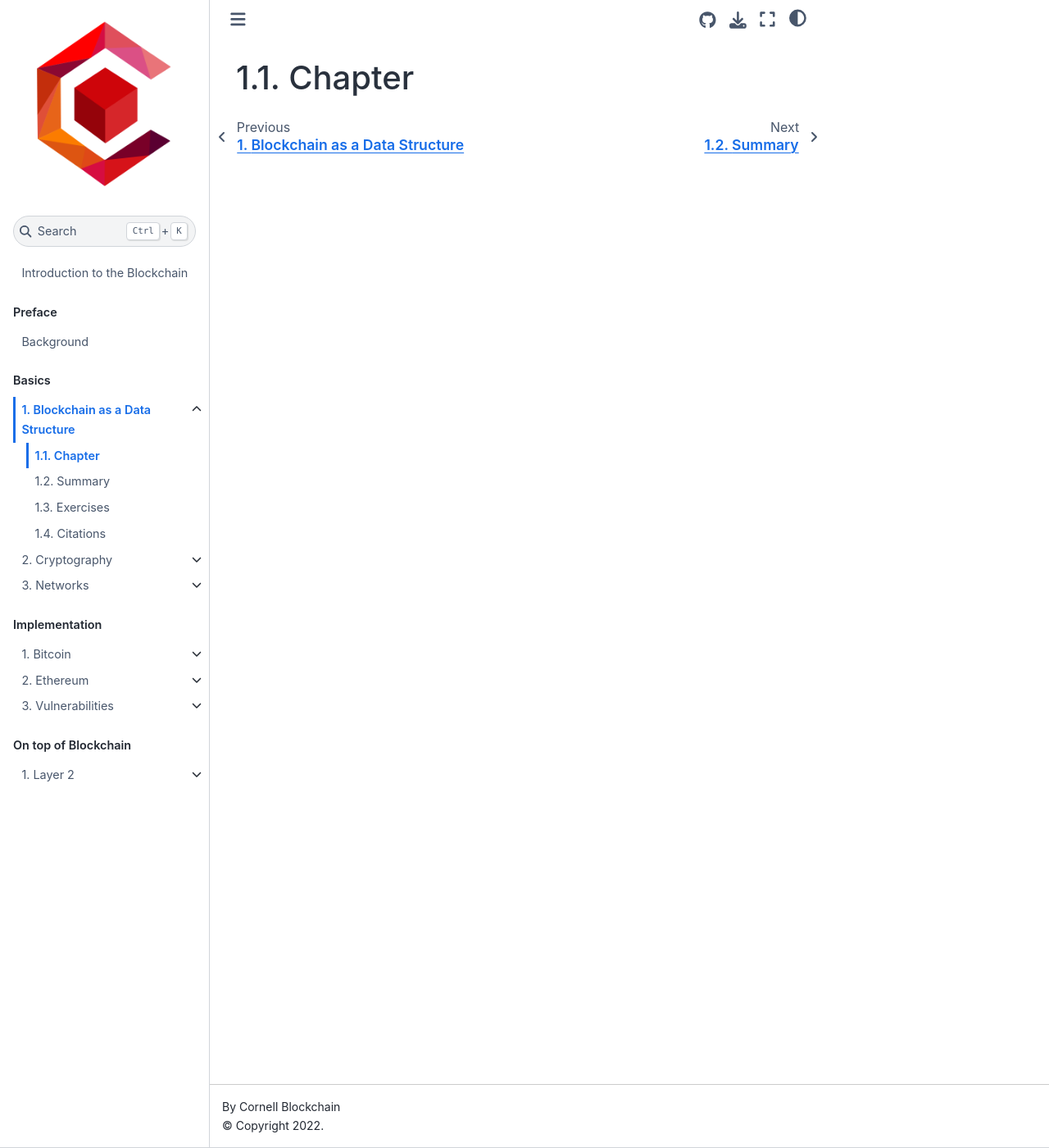
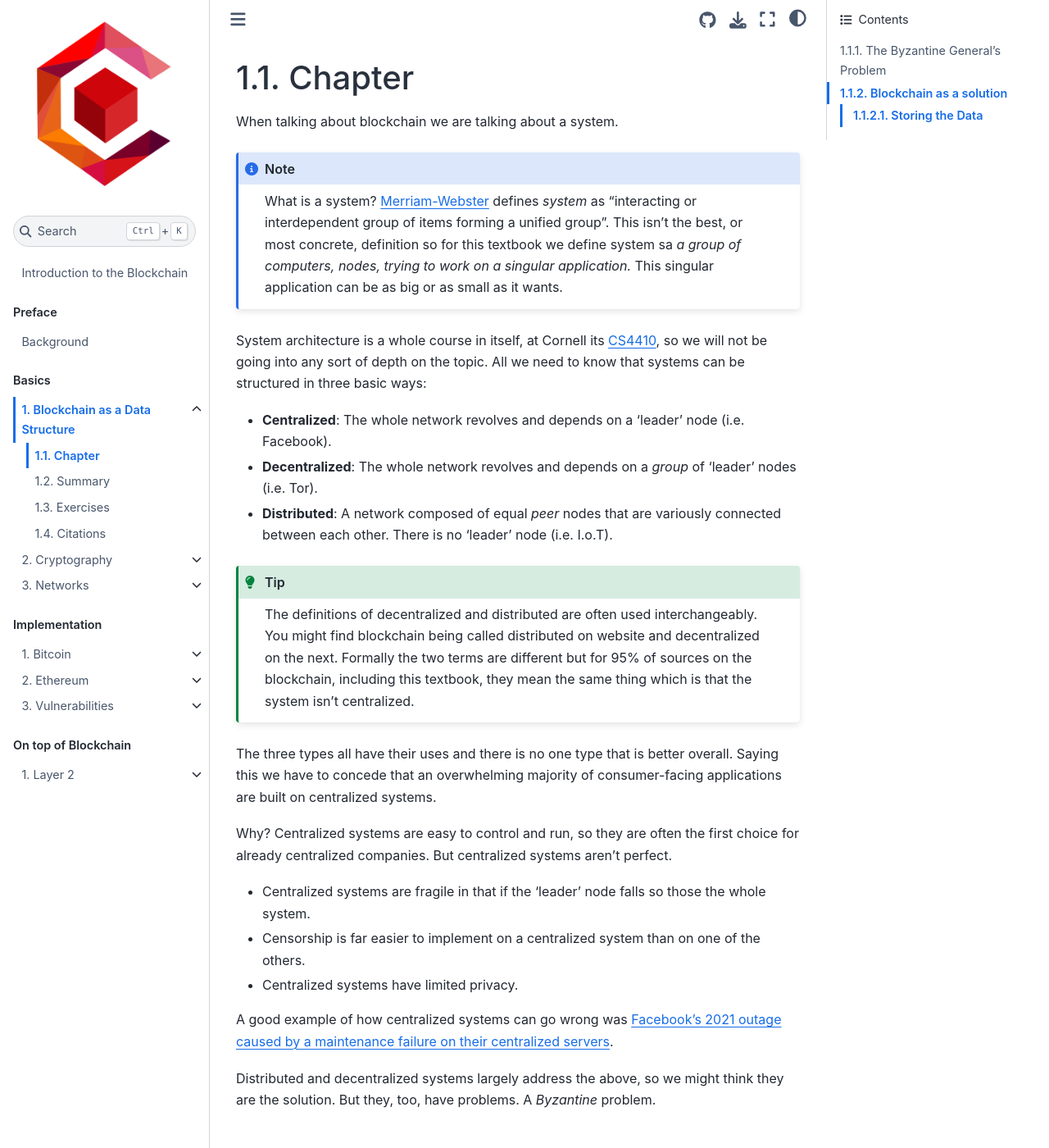
Before and after one commit to DanielMistrik/Intro2Blockchain, a Jupyter Book: the page built from chapters/baad/text.md, in a window 1280 px wide and 1400 px high. Shown: the whole window at 82% size. Built offline with Jupyter Book 1.0.4 settings and Sphinx 7.4.7 and the Sphinx Book theme 1.1.4, drawn with Linux system fonts in a browser that asks for light colours; some of the changed text lies outside the part shown.

Commit message:
Added part of the text to BADS chapter.

```diff
--- a/chapters/baad/text.md
+++ b/chapters/baad/text.md
@@ -1 +1,113 @@
 # Chapter
+When talking about blockchain we are talking about a system.
+
+:::{note}
+What is a system? [Merriam-Webster](https://www.merriam-webster.com/dictionary/system)
+defines *system* as "interacting or interdependent group of
+items forming a unified group". This isn't the best, or most
+concrete, definition so for this textbook we define system sa *a
+group of computers, nodes, trying to work on a singular application.*
+This singular application can be as big or as small as it wants.
+:::
+
+System architecture is a whole course in itself, at
+Cornell its [CS4410](https://cornellcswiki.gitlab.io/classes/CS4410.html),
+so we will not be going into any sort of depth on the topic.
+All we need to know that systems can be structured in three basic
+ways:
+* **Centralized**: The whole network revolves and depends on
+a 'leader' node (i.e. Facebook).
+* **Decentralized**: The whole network revolves and depends on
+a *group* of 'leader' nodes (i.e. Tor).
+* **Distributed**: A network composed of equal *peer* nodes
+that are variously connected between each other. There is no
+'leader' node (i.e. I.o.T).
+
+:::{tip}
+The definitions of decentralized and distributed are often
+used interchangeably. You might find blockchain being called
+distributed on website and decentralized on the next. Formally
+the two terms are different but for 95% of sources on the
+blockchain, including this textbook, they mean the same thing
+which is that the system isn't centralized.
+:::
+
+The three types all have their uses and there is no one type
+that is better overall. Saying this we have to concede that
+an overwhelming majority of consumer-facing applications are
+built on centralized systems.
+
+Why? Centralized systems are easy to control and run, so they
+are often the first choice for already centralized companies.
+But centralized systems aren't perfect.
+* Centralized systems are fragile in that if the 'leader' node
+falls so those the whole system.
+* Censorship is far easier to implement on a centralized system
+than on one of the others.
+* Centralized systems have limited privacy.
+
+A good example of how centralized systems can go wrong was [Facebook's
+2021 outage caused by a maintenance failure on their centralized servers](https://blog.cloudflare.com/october-2021-facebook-outage/).
+
+Distributed and decentralized systems largely address the above,
+so we might think they are the solution. But they, too, have problems.
+A *Byzantine* problem.
+
+## The Byzantine General's Problem
+
+<img align="right" width="200" height="200" src="C:\Users\danie\CS1998-Textbook\Github\Intro2Blockchain\Images\Byzantine_Generals.PNG">
+
+Formally, the Byzantine General's Problem (*BGP*) is a *game theory* problem
+plaguing distributed systems. The problem goes as follows:
+
+A group of generals besieged the city of Byzantium. To take the
+city they have to attack all at once BUT:
+* The Generals have unreliable messengers who might have been
+infiltrated by Byzantium.
+* Some generals may be traitors.
+
+There are many adaptations of this problem but the issue is the
+same: How do you work with a group of peers you don't trust
+and communication between you is unreliable.
+
+This problem affects distributed systems because of the equality of nodes.
+There is no gatekeeper, anyone can join the system and communicate
+with whom ever they want. This means your peers may be malicious
+actors trying to subvert the system, or they may be honest nodes that
+just have very bad internet, so they get only some of the
+critical messages needed to support the system.
+
+Although *BGP* is at heart a theoretical problem it has
+a number of real-world applications. These include:
+* Communication between nuclear submarines
+* An international team of developers trying to build
+a product (i.e. Whatsapp)
+* The Internet
+
+One of the largest distributed/decentralized systems is after all
+the internet. Anyone can host a website and anyone can
+visit and this made managing payments very hard. Some websites
+use credit cards, but these can be misused by malicious websites,
+while others just trusted the customer would pay when the product would
+physically be delivered. In short *BGP* meant there was no clean
+solution to online payments.
+
+## Blockchain as a solution
+On Halloween in 2008 a solution to the payment problem was announced
+under the whitepaper *Bitcoin: A peer-to-peer electronic cash system*.
+Although the author never used the term, the whitepaper created *Blockchain*, a
+technology and data-structure that solved *BGP*.
+
+### Storing the Data
+The remainder of this chapter will be looking at a
+subset of the solution: storing the information the
+generals send each other. The following two chapters
+will complete the solution.
+
+We need a *data-structure* that can store information
+among *trustless* participants. This data-structure
+needs to address the following:
+* How the actual data will be structured.
+* How will data be added/edited.
+* How will we make sure the data is valid.
+* How will we make sure everyone has the same set of data.
```
Also changed, not shown: chapters/baad/citations.md (+1 -0 lines), chapters/preface/background.md (+7 -2 lines), Images/Byzantine_Generals.PNG (added).
